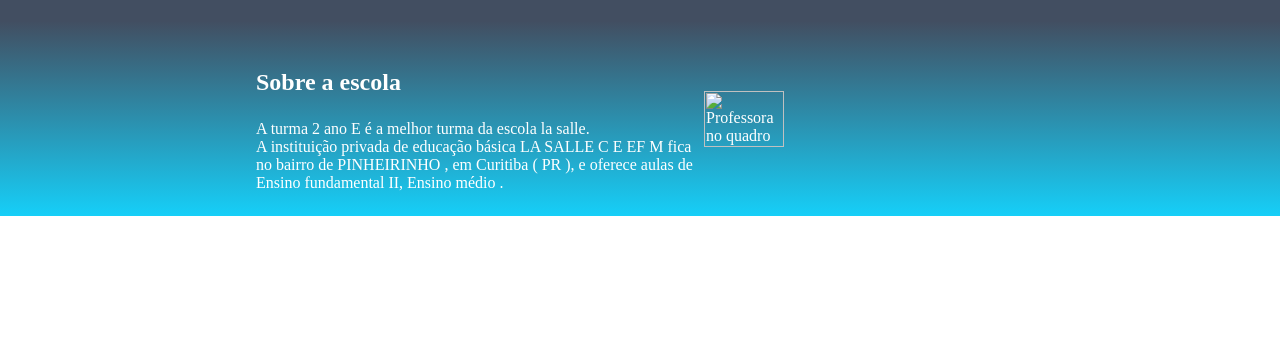
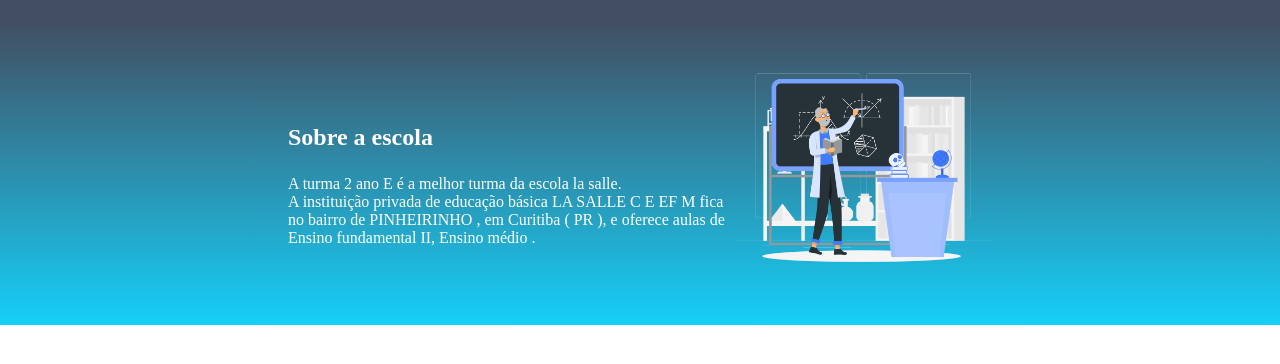
Before and after one commit to kereree/repositorio, a plain HTML site: page index.html in a window 1280 px wide. Shown: the part 50-414 px from the top of the page. Drawn offline with Linux system fonts and the light colour scheme.

Commit message:
Add files via upload

```diff
--- a/index.html
+++ b/index.html
@@ -22,7 +22,7 @@
             <p class="escola-texto-um">A turma 2 ano E é a melhor turma da escola la salle.</p>
             <p class="escola-texto-dois">A instituição privada de educação básica LA SALLE C E EF M fica no bairro de PINHEIRINHO , em Curitiba ( PR ), e oferece aulas de Ensino fundamental II, Ensino médio .</p>
         </div>
-        <img class="escola-imagem" src="" alt="Professora no quadro">
+        <img class="escola-imagem" src="Adonay.png" alt="Professor no quadro">
     </section>
 </body>
 
--- a/style.css
+++ b/style.css
@@ -13,6 +13,7 @@
 }
 
 .cabecalho-imagem{
+    background-color: #424E61;
     width: 10%;
 }
 
@@ -23,7 +24,7 @@
 }
 
 .escola-imagem{
-    width: 25%;
+    width: 20%;
 }
 
 .escola{
```
Also changed, not shown: Adonay.png (added).
